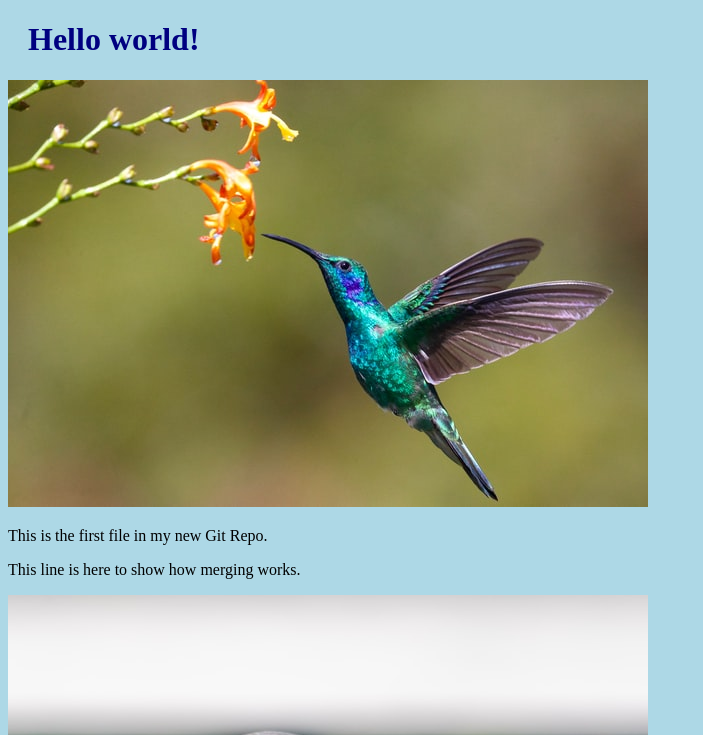
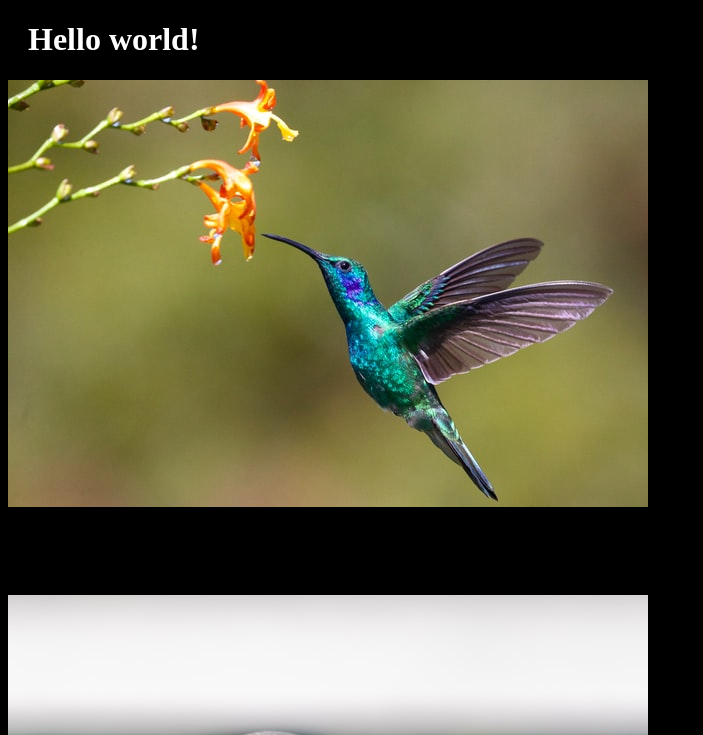
Before and after one commit to karen-chau/hello-world, a plain HTML site: page index.html in a window 1280 px wide. Shown: the top 735 px of the page, without its empty margins (0-703 px from the left). Drawn offline with Linux system fonts and the light colour scheme.

Commit message:
Update bluestyle.css
color changes

```diff
--- a/bluestyle.css
+++ b/bluestyle.css
@@ -1,8 +1,8 @@
 body {
-background-color: lightblue;
+background-color: black;
 }
 
 h1 {
-color: navy;
+color: white;
 margin-left: 20px;
 }
```
